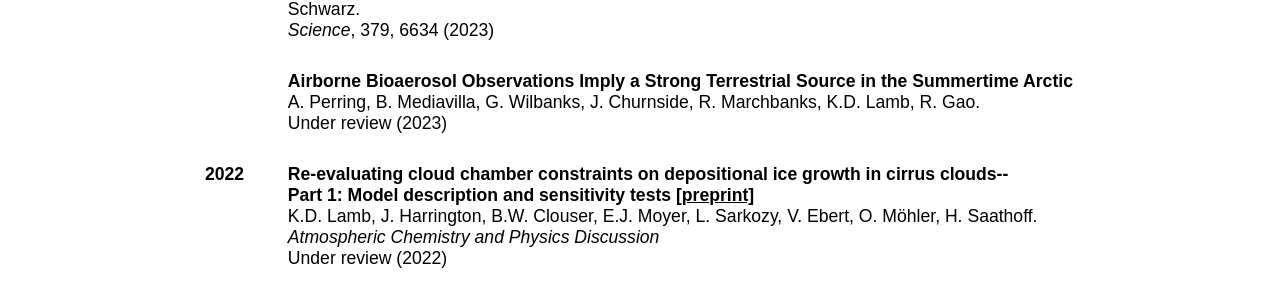
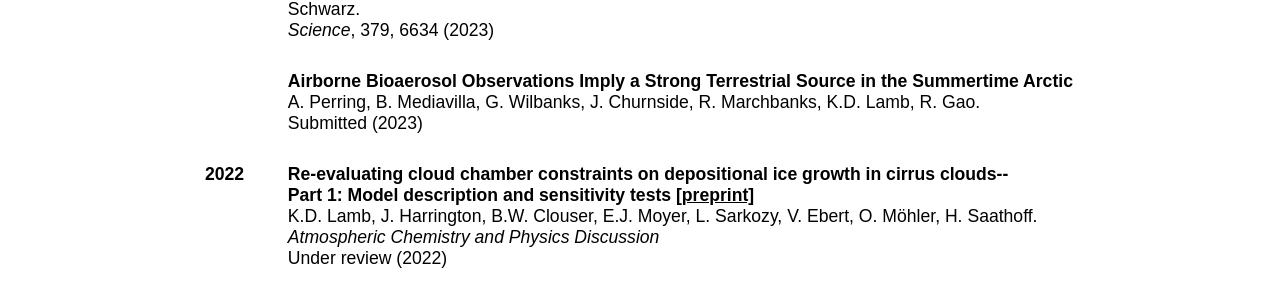
Before and after one commit to kdlamb/kdlamb.github.io, a Jekyll site: the page built from pages/publications.md, in a window 1280 px wide and 900 px high, scrolled down 360 px. Shown: the part 147-447 px from the top of the window. Built offline with Jekyll 4.4.1, drawn with Linux system fonts in a browser that asks for light colours; nearby versions of some CDN libraries.

Commit message:
Updates pubs

```diff
--- a/pages/publications.md
+++ b/pages/publications.md
@@ -25,7 +25,7 @@ image: waves-band.jpeg
     <td></td>
     <td><strong>Airborne Bioaerosol Observations Imply a Strong Terrestrial Source in the Summertime Arctic</strong><BR>
     A. Perring, B. Mediavilla, G. Wilbanks, J. Churnside, R. Marchbanks, K.D. Lamb, R. Gao.<BR>
-    Under review (2023)</td>
+    Submitted (2023)</td>
  </tr>
  <tr>
     <td><strong>2022<BR><BR><BR><BR><BR></strong></td>
```
